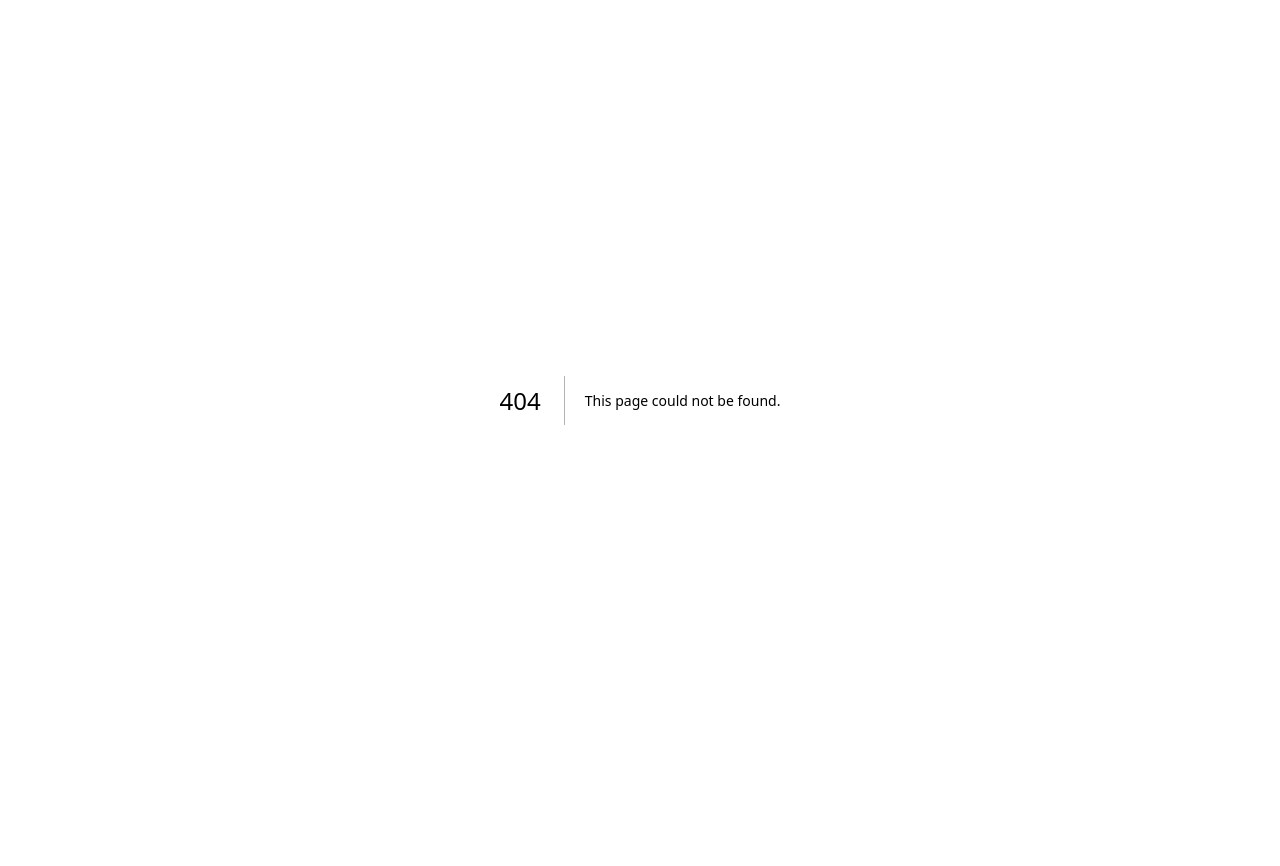
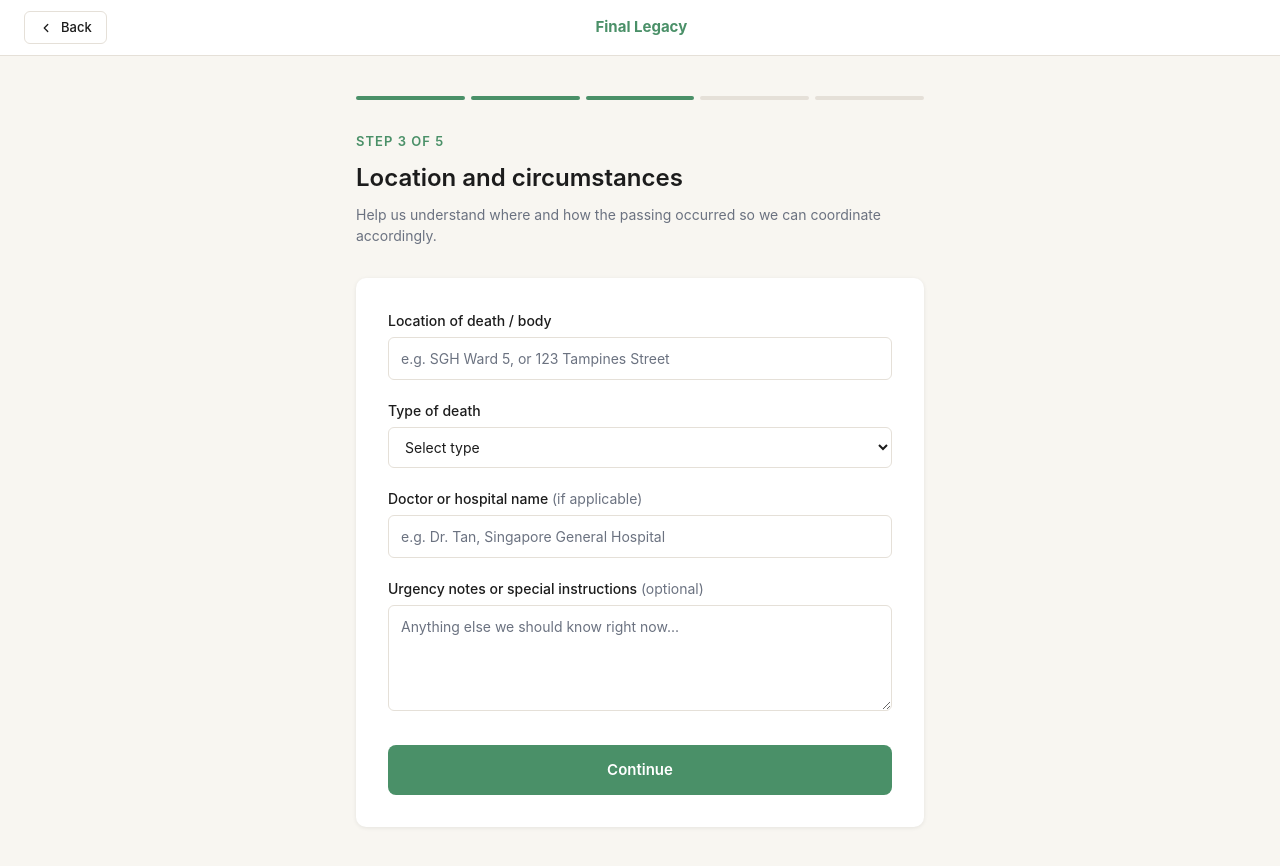
Before and after one commit to ashleyangeliquemoss/final-legacy, a Next.js app: page /gate/1/location in a window 1280 px wide. Before the commit this address had no page. Before the commit the page ends 800 px from the top, so only its background shows below. Built offline with nearby package versions, Linux system fonts and the light colour scheme.

Commit message:
feat: Gate 1 Step 3 location and circumstances

```diff
--- /dev/null
+++ b/src/app/gate/1/location/page.tsx
@@ -0,0 +1,130 @@
+'use client'
+
+import { useState } from 'react'
+import { useRouter } from 'next/navigation'
+
+export const runtime = 'edge'
+
+export default function Gate1LocationPage() {
+  const router = useRouter()
+  const [form, setForm] = useState({
+    location_of_death: '',
+    death_type: '',
+    doctor_or_hospital: '',
+    urgency_notes: '',
+  })
+
+  function handleChange(e: React.ChangeEvent<HTMLInputElement | HTMLSelectElement | HTMLTextAreaElement>) {
+    setForm({ ...form, [e.target.name]: e.target.value })
+  }
+
+  function handleSubmit(e: React.FormEvent) {
+    e.preventDefault()
+    sessionStorage.setItem('gate1_location', JSON.stringify(form))
+    router.push('/gate/1/arrangements')
+  }
+
+  return (
+    <div style={{ minHeight: '100vh', backgroundColor: '#f8f6f1' }}>
+
+      {/* Top nav */}
+      <div style={{ backgroundColor: '#ffffff', borderBottom: '1px solid #e5e0d8', padding: '0 24px', height: '56px', display: 'flex', alignItems: 'center', justifyContent: 'space-between', position: 'sticky', top: 0, zIndex: 50 }}>
+        <button
+          onClick={() => router.push('/gate/1/deceased')}
+          style={{ display: 'flex', alignItems: 'center', gap: '8px', background: 'none', border: '1px solid #e5e0d8', borderRadius: '6px', padding: '6px 14px', fontSize: '13px', fontWeight: '500', color: '#1c1c1c', cursor: 'pointer' }}
+        >
+          <svg width="14" height="14" viewBox="0 0 16 16" fill="none">
+            <path d="M10 12L6 8L10 4" stroke="currentColor" strokeWidth="1.5" strokeLinecap="round" strokeLinejoin="round"/>
+          </svg>
+          Back
+        </button>
+        <span style={{ fontSize: '15px', fontWeight: '700', color: '#4a9068' }}>Final Legacy</span>
+        <div style={{ width: '80px' }} />
+      </div>
+
+      <div style={{ maxWidth: '600px', margin: '0 auto', padding: '40px 16px' }}>
+
+        {/* Progress */}
+        <div style={{ display: 'flex', gap: '6px', marginBottom: '32px' }}>
+          {[1,2,3,4,5].map((s) => (
+            <div key={s} style={{ flex: 1, height: '4px', borderRadius: '2px', backgroundColor: s <= 3 ? '#4a9068' : '#e5e0d8' }} />
+          ))}
+        </div>
+
+        <div style={{ marginBottom: '32px' }}>
+          <h3 style={{ fontSize: '13px', fontWeight: '600', letterSpacing: '0.08em', textTransform: 'uppercase', color: '#4a9068', margin: '0 0 8px 0' }}>Step 3 of 5</h3>
+          <h1 style={{ fontSize: '24px', fontWeight: '600', color: '#1c1c1c', margin: '0 0 8px 0' }}>Location and circumstances</h1>
+          <p style={{ fontSize: '14px', color: '#6b7280', margin: 0 }}>Help us understand where and how the passing occurred so we can coordinate accordingly.</p>
+        </div>
+
+        <div style={{ backgroundColor: '#ffffff', borderRadius: '10px', boxShadow: '0 1px 4px rgba(0,0,0,0.08)', padding: '32px' }}>
+          <form onSubmit={handleSubmit} style={{ display: 'flex', flexDirection: 'column', gap: '20px' }}>
+
+            <div>
+              <label style={{ display: 'block', fontSize: '14px', fontWeight: '500', color: '#1c1c1c', marginBottom: '6px' }}>Location of death / body</label>
+              <input
+                type="text"
+                name="location_of_death"
+                value={form.location_of_death}
+                onChange={handleChange}
+                required
+                placeholder="e.g. SGH Ward 5, or 123 Tampines Street"
+                style={{ width: '100%', border: '1px solid #e5e0d8', borderRadius: '6px', padding: '10px 12px', fontSize: '14px', color: '#1c1c1c', outline: 'none' }}
+              />
+            </div>
+
+            <div>
+              <label style={{ display: 'block', fontSize: '14px', fontWeight: '500', color: '#1c1c1c', marginBottom: '6px' }}>Type of death</label>
+              <select
+                name="death_type"
+                value={form.death_type}
+                onChange={handleChange}
+                required
+                style={{ width: '100%', border: '1px solid #e5e0d8', borderRadius: '6px', padding: '10px 12px', fontSize: '14px', color: '#1c1c1c', outline: 'none', backgroundColor: '#ffffff' }}
+              >
+                <option value="">Select type</option>
+                <option value="hospital">In hospital</option>
+                <option value="home_natural">At home — natural causes</option>
+                <option value="home_sudden">At home — sudden or unexpected</option>
+                <option value="accident">Accident</option>
+                <option value="other">Other</option>
+              </select>
+            </div>
+
+            <div>
+              <label style={{ display: 'block', fontSize: '14px', fontWeight: '500', color: '#1c1c1c', marginBottom: '6px' }}>Doctor or hospital name <span style={{ color: '#6b7280', fontWeight: '400' }}>(if applicable)</span></label>
+              <input
+                type="text"
+                name="doctor_or_hospital"
+                value={form.doctor_or_hospital}
+                onChange={handleChange}
+                placeholder="e.g. Dr. Tan, Singapore General Hospital"
+                style={{ width: '100%', border: '1px solid #e5e0d8', borderRadius: '6px', padding: '10px 12px', fontSize: '14px', color: '#1c1c1c', outline: 'none' }}
+              />
+            </div>
+
+            <div>
+              <label style={{ display: 'block', fontSize: '14px', fontWeight: '500', color: '#1c1c1c', marginBottom: '6px' }}>Urgency notes or special instructions <span style={{ color: '#6b7280', fontWeight: '400' }}>(optional)</span></label>
+              <textarea
+                name="urgency_notes"
+                value={form.urgency_notes}
+                onChange={handleChange}
+                rows={4}
+                placeholder="Anything else we should know right now..."
+                style={{ width: '100%', border: '1px solid #e5e0d8', borderRadius: '6px', padding: '10px 12px', fontSize: '14px', color: '#1c1c1c', outline: 'none', resize: 'vertical' }}
+              />
+            </div>
+
+            <button
+              type="submit"
+              style={{ width: '100%', backgroundColor: '#4a9068', color: '#ffffff', border: 'none', borderRadius: '8px', padding: '14px', fontSize: '15px', fontWeight: '600', cursor: 'pointer', marginTop: '8px' }}
+            >
+              Continue
+            </button>
+
+          </form>
+        </div>
+      </div>
+    </div>
+  )
+}
```
